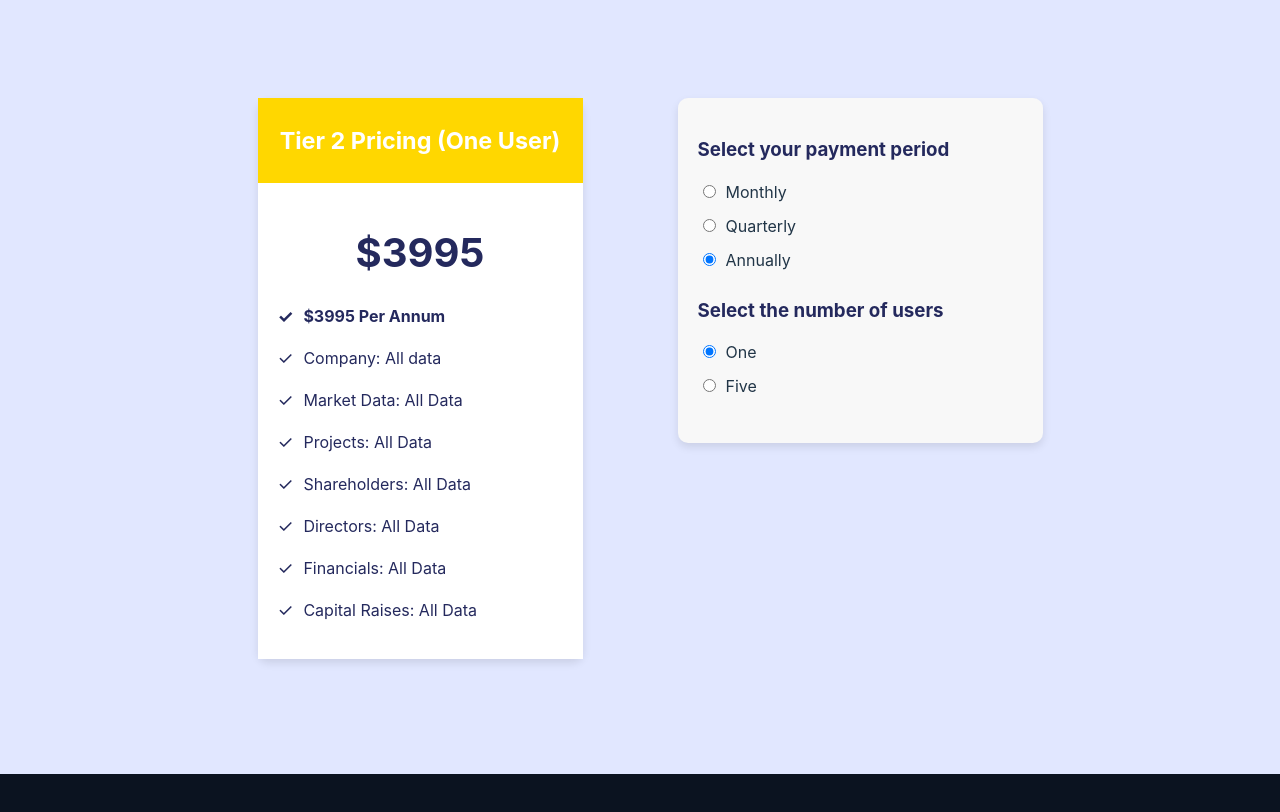
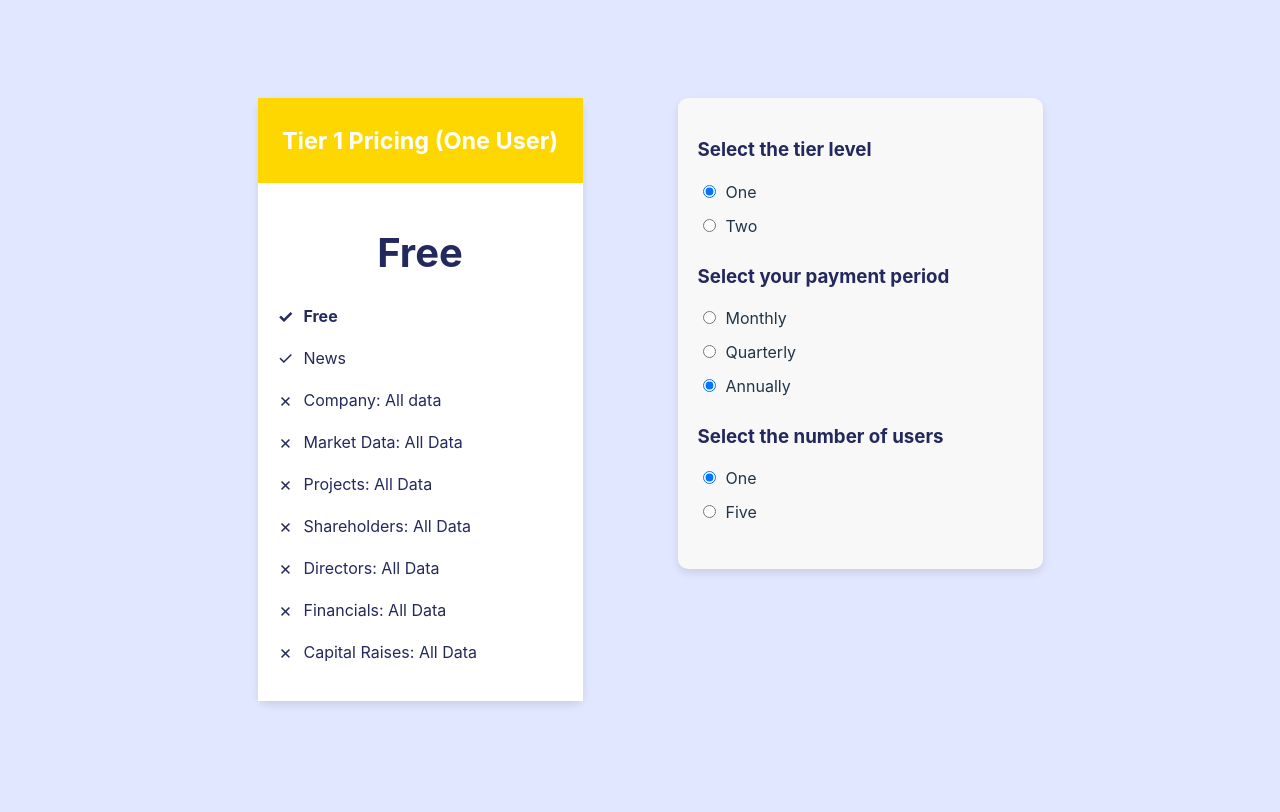
Before and after one commit to jayshah41/Puzzled, a React (Vite) app: page /pricing in a window 1280 px wide. Shown: the part 660-1472 px from the top of the page. Built offline with nearby package versions, Linux system fonts and the light colour scheme.

Commit message:
Add changes based on tier level selection to SubscriptionPlans component

```diff
--- a/src/components/SubscriptionPlans.jsx
+++ b/src/components/SubscriptionPlans.jsx
@@ -5,6 +5,7 @@ import '../styles/SubscriptionStyles.css';
 const SubscriptionPlans = () => {
   const [paymentOption, setPaymentOption] = useState("$3995 Per Annum");
   const [numOfUsers, setNumOfUsers] = useState("one");
+  const [tierLevel, setTierLevel] = useState("1");
 
   const colourMap = {
     "$895 Per Month": "#cd7f32",
@@ -29,6 +30,10 @@ const SubscriptionPlans = () => {
     setNumOfUsers(event.target.value);
   };
 
+  const handleTierLevelChange = (event) => {
+    setTierLevel(event.target.value);
+  };
+
   const titleCase = (s) => {
     return s.toLowerCase()
             .split(' ')
@@ -36,11 +41,11 @@ const SubscriptionPlans = () => {
             .join(' ');
   };
 
-  const currentPrice = pricingMap[`${paymentOption},${numOfUsers}`];
-  const info = [currentPrice, 'Company: All data', 'Market Data: All Data', 'Projects: All Data', 'Shareholders: All Data', 'Directors: All Data', 'Financials: All Data', 'Capital Raises: All Data'];
+  const currentPrice = tierLevel === "1" ? "Free" : pricingMap[`${paymentOption},${numOfUsers}`];
+  const info = ['Company: All data', 'Market Data: All Data', 'Projects: All Data', 'Shareholders: All Data', 'Directors: All Data', 'Financials: All Data', 'Capital Raises: All Data'];
   const features = info.map((feature, index) => (
     <li key={index} className="feature-item">
-      <span className="checkmark">✓</span>
+      <span className="checkmark">{tierLevel==="1" ? "✗" : "✓"}</span>
       {feature}
     </li>
   ));
@@ -49,19 +54,43 @@ const SubscriptionPlans = () => {
     <div className="container standard-padding">
       <div className="pricing-card">
         <div className="pricing-header" style={{ backgroundColor: colourMap[paymentOption] }}>
-        <h3 style={{ margin: 'auto' }}>Tier 2 Pricing {`(${titleCase(numOfUsers)} User${numOfUsers == 'five' ? 's' : ''})`}</h3>
+        <h3 style={{ margin: 'auto' }}>Tier {tierLevel} Pricing {`(${titleCase(numOfUsers)} User${numOfUsers == 'five' ? 's' : ''})`}</h3>
         </div>
         <div className="pricing-content">
           <div className="price">
             {currentPrice.split(' ')[0]}
           </div>
           <ul className="feature-list">
+          <li key="price" className="feature-item"><span className="checkmark">✓</span>{currentPrice}</li>
+          <li key="news" className="feature-item"><span className="checkmark">✓</span>News</li>
             {features}
           </ul>
         </div>
       </div>
 
       <div className="controls-container">
+      <div className="control-section">
+          <h3>Select the tier level</h3>
+          <label className="radio-option">
+            <input
+              type="radio"
+              value="1"
+              checked={tierLevel === "1"}
+              onChange={handleTierLevelChange}
+            />
+            One
+          </label>
+          <label className="radio-option">
+            <input
+              type="radio"
+              value="2"
+              checked={tierLevel === "2"}
+              onChange={handleTierLevelChange}
+            />
+            Two
+          </label>
+        </div>
+
         <div className="control-section">
           <h3>Select your payment period</h3>
           <label className="radio-option">
```
